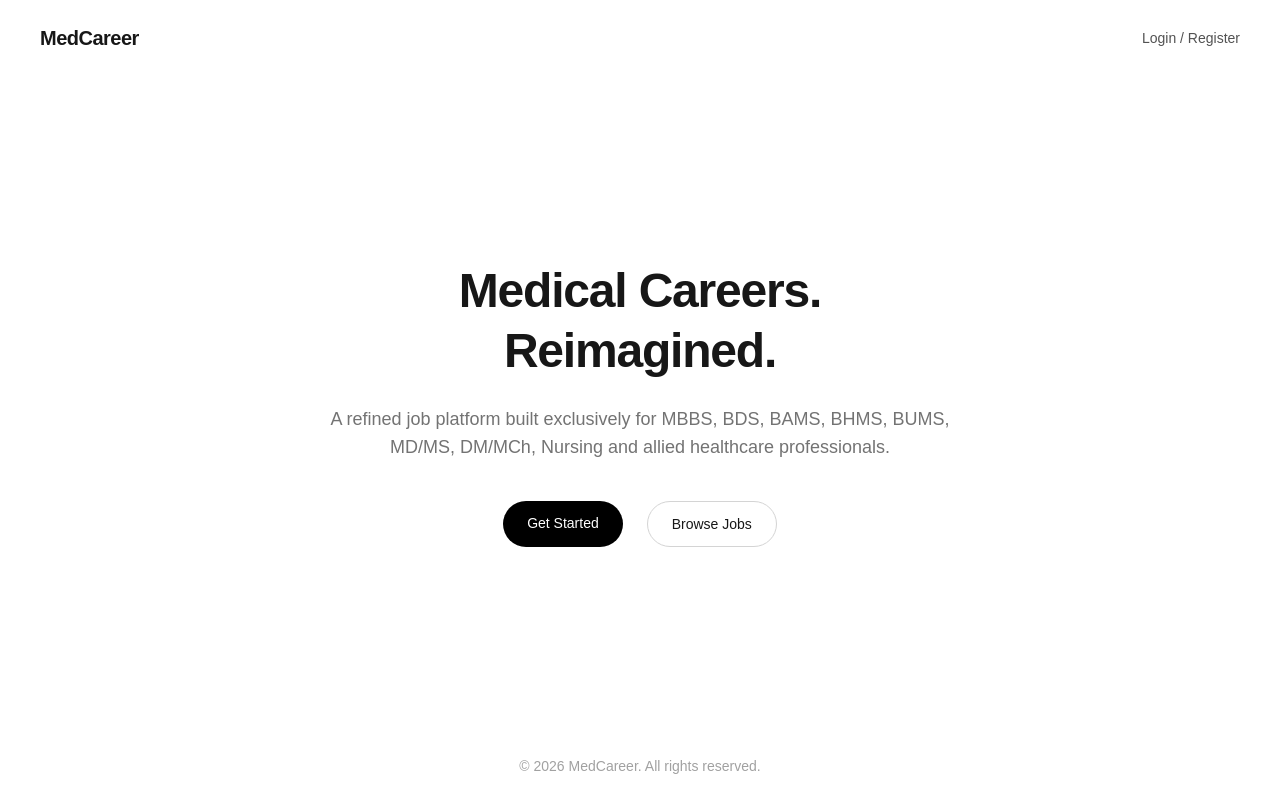
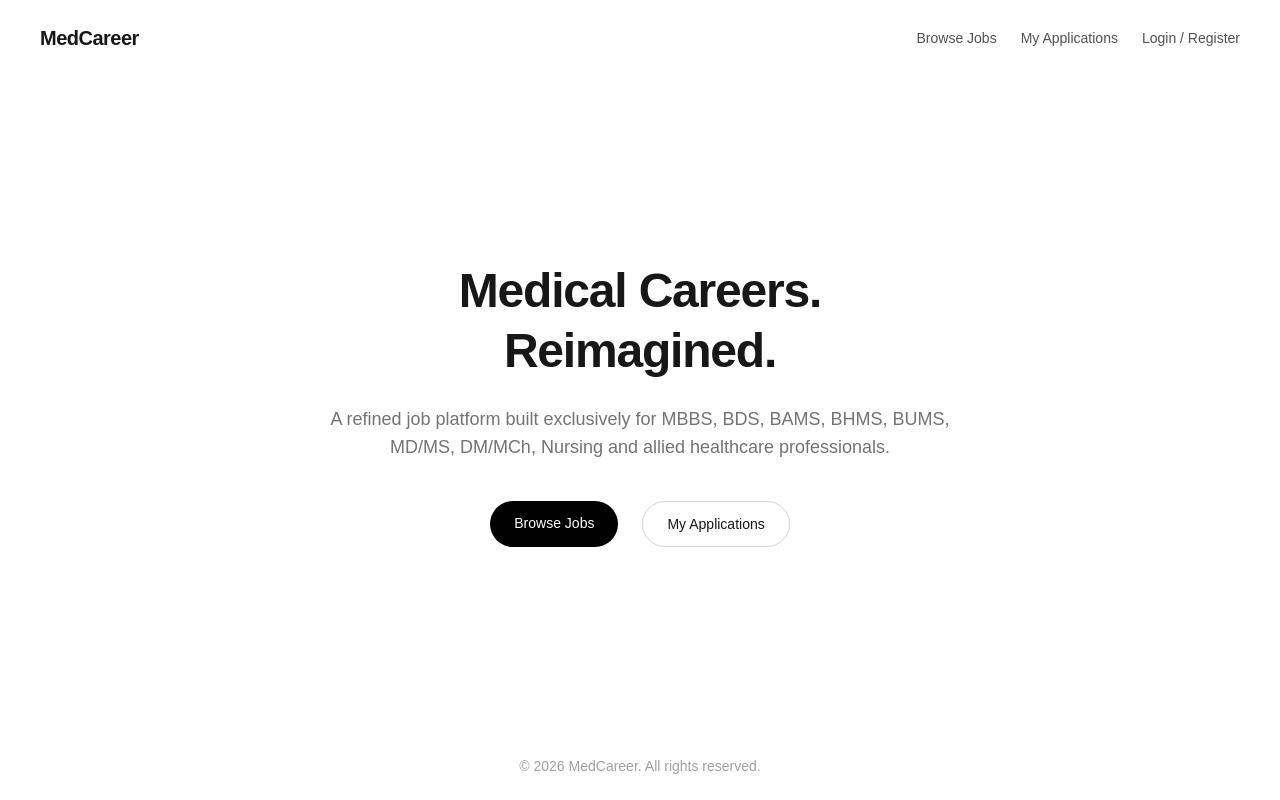
Before and after one commit to rashtravardhana/medpro, a Next.js app: page / in a window 1280 px wide. Built offline with nearby package versions, Linux system fonts and the light colour scheme.

Commit message:
Update page.tsx

```diff
--- a/app/page.tsx
+++ b/app/page.tsx
@@ -8,11 +8,16 @@ export default function Home() {
           MedCareer
         </h1>
 
-        <div className="text-sm text-neutral-600">
-          <a
-            href="/auth"
-            className="hover:text-black transition"
-          >
+        <div className="space-x-6 text-sm text-neutral-600">
+          <a href="/jobs" className="hover:text-black transition">
+            Browse Jobs
+          </a>
+
+          <a href="/applications" className="hover:text-black transition">
+            My Applications
+          </a>
+
+          <a href="/auth" className="hover:text-black transition">
             Login / Register
           </a>
         </div>
@@ -34,17 +39,17 @@ export default function Home() {
 
         <div className="mt-10 flex gap-6">
           <a
-            href="/auth"
+            href="/jobs"
             className="px-6 py-3 bg-black text-white rounded-full text-sm hover:opacity-80 transition"
           >
-            Get Started
+            Browse Jobs
           </a>
 
           <a
-            href="/jobs"
+            href="/applications"
             className="px-6 py-3 border border-neutral-300 rounded-full text-sm hover:bg-neutral-100 transition"
           >
-            Browse Jobs
+            My Applications
           </a>
         </div>
 
```
